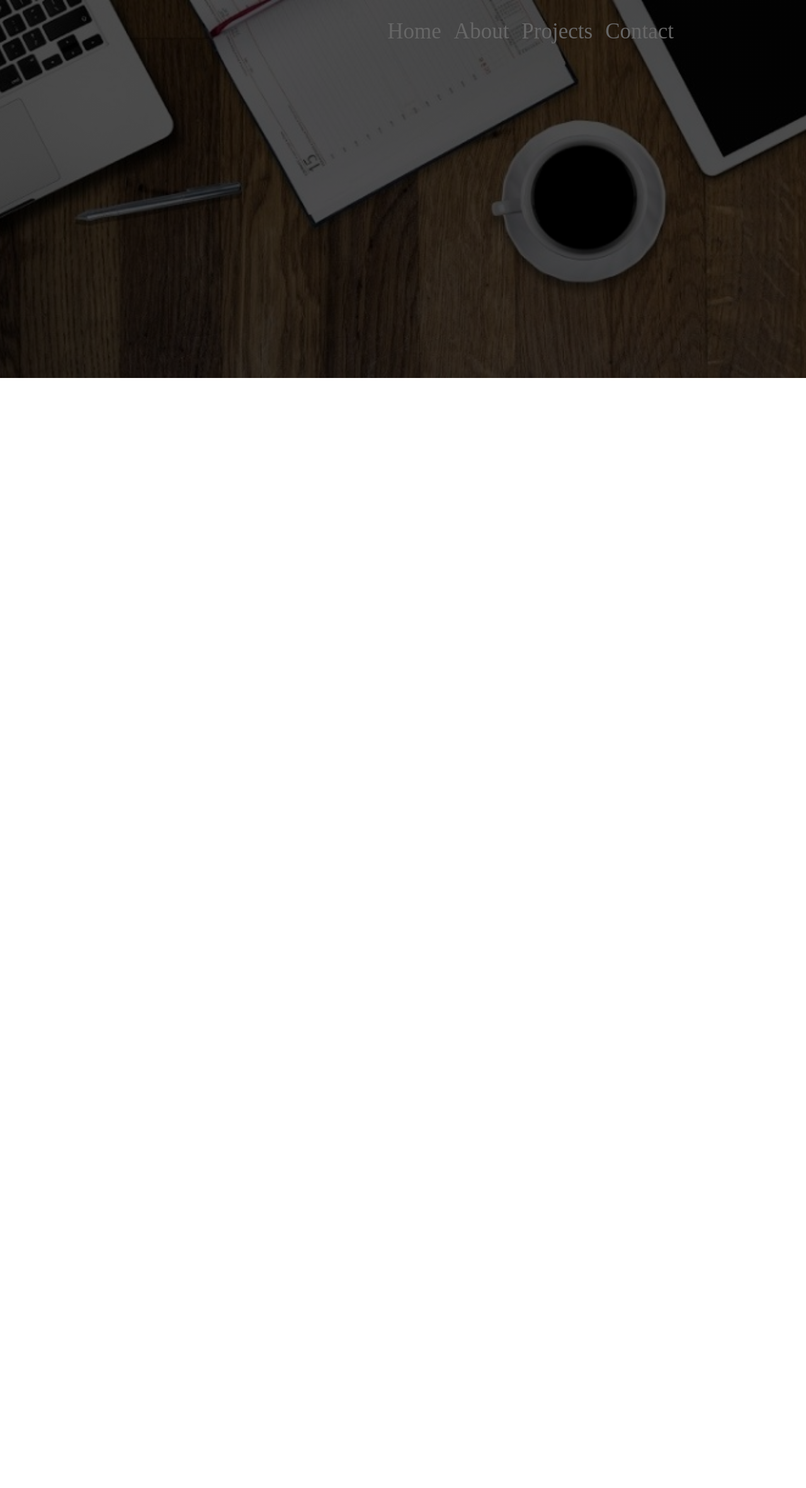
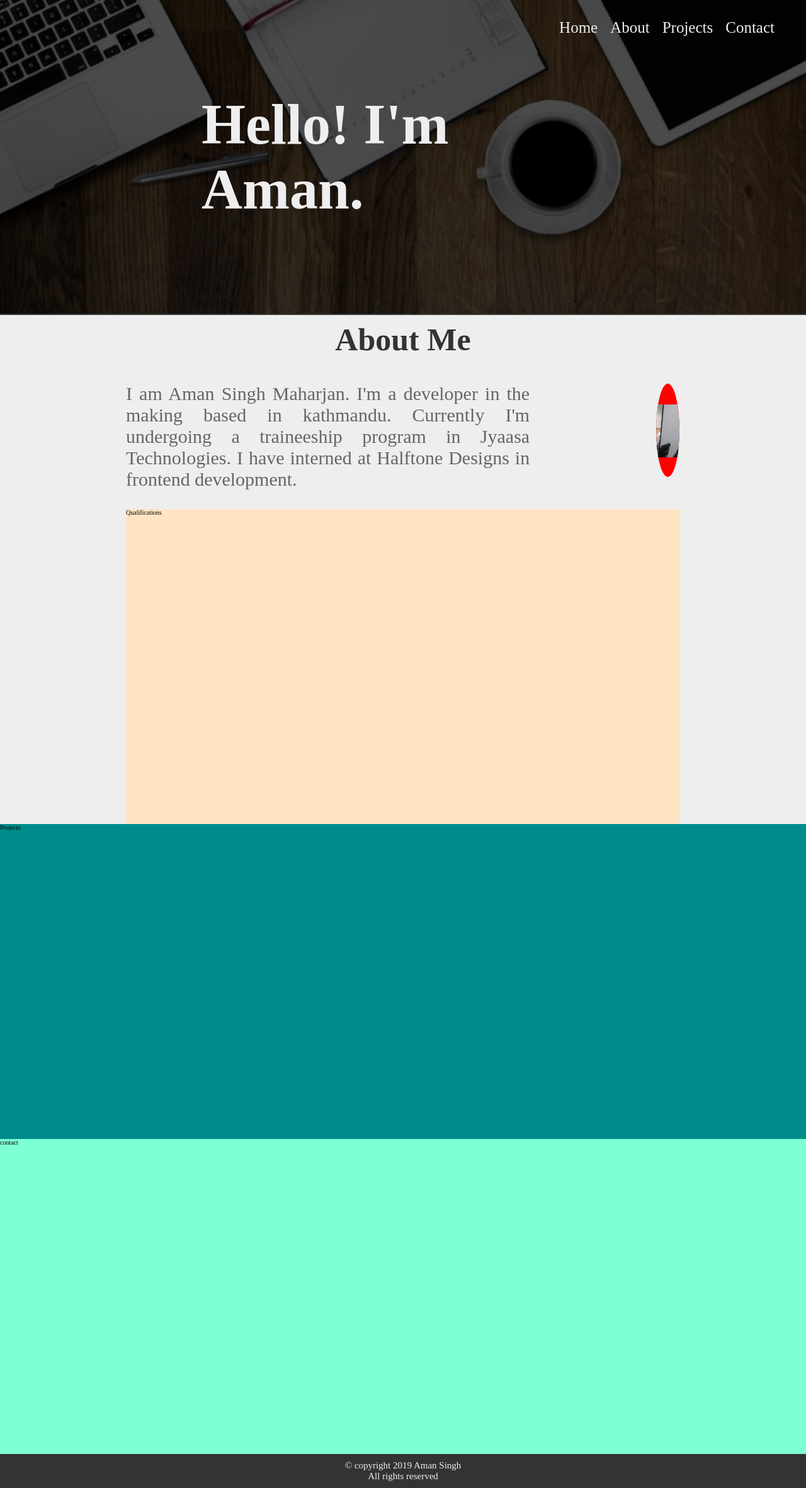
Before and after one commit to ornias9/porto, a PHP site: page / in a window 1280 px wide. Shown: the whole page at 63% size. Before the commit the page ends 600 px from the top, so only its background shows below. Run offline with PHP 8.4, Linux system fonts and the light colour scheme.

Commit message:
footer created + skeletal wrappers created for all section + problem in rounded circle image and its wraper

```diff
--- a/assets/css/style.css
+++ b/assets/css/style.css
@@ -8,20 +8,88 @@
 html {
   font-size: 62.5%; }
 
+.universal-padding {
+  padding: 0 20rem; }
+
+.test {
+  background-color: green;
+  height: 50rem;
+  margin-bottom: 1rem; }
+
 .navigation {
   padding: .5rem 0;
   position: absolute;
   top: 2.5rem;
-  right: 20rem; }
+  right: 4rem; }
   .navigation__box {
     display: flex;
-    font-size: 3.5rem;
-    color: #666; }
+    font-size: 2.5rem;
+    color: #eee; }
   .navigation__item {
     list-style: none;
     margin: 0 1rem; }
 
+.about {
+  background-color: #eee; }
+  .about__title {
+    text-align: center;
+    padding: 1rem 0; }
+  .about__details {
+    display: flex;
+    margin: 3rem 0; }
+  .about__textbox {
+    font-size: 3rem;
+    color: #666;
+    margin-right: 20rem;
+    text-align: justify; }
+  .about__imgbox {
+    background-color: red;
+    height: 15rem;
+    width: 15rem;
+    border: 1px solid #eee;
+    border-radius: 50%;
+    overflow: hidden; }
+  .about__img {
+    display: block;
+    width: 15rem;
+    height: 15rem;
+    object-fit: contain; }
+  .about__qualifications {
+    background-color: bisque;
+    height: 50rem; }
+
+.projects {
+  background-color: darkcyan;
+  height: 50rem; }
+
+.contact {
+  background-color: aquamarine;
+  height: 50rem; }
+
+.footer {
+  background-color: #333;
+  display: flex;
+  justify-content: center;
+  color: #eee;
+  font-size: 1.5rem;
+  text-align: center; }
+  .footer__textbox {
+    margin: 1rem 0; }
+
 .header {
   background: linear-gradient(to right, rgba(0, 0, 0, 0.7), rgba(0, 0, 0, 0.7)), url(../img/desk-banner.jpg) center/cover no-repeat;
-  height: 60rem;
-  position: relative; }
+  height: 50rem;
+  border-bottom: 2px solid #333;
+  position: relative;
+  transition: all .2s; }
+  .header__textbox {
+    position: absolute;
+    top: 50%;
+    left: 50%;
+    transform: translate(-50%, -50%); }
+  .header__primary {
+    color: #eee;
+    font-size: 9rem; }
+  .header__secondary {
+    font-size: 5rem;
+    color: #333; }
--- a/assets/scss/base/_utilities.scss
+++ b/assets/scss/base/_utilities.scss
@@ -0,0 +1,9 @@
+.universal-padding{
+  padding: 0 20rem;
+}
+
+.test{
+  background-color: green;
+  height: 50rem;
+  margin-bottom: 1rem;
+}
--- /dev/null
+++ b/assets/scss/components/_about.scss
@@ -0,0 +1,45 @@
+.about{
+  background-color: #eee;
+
+  &__title{
+    text-align: center;
+    padding: 1rem 0;
+  }
+
+  &__details{
+    // background-color: olive;
+    display: flex;
+    margin: 3rem 0 ;
+  }
+
+  &__textbox{
+    // background-color: blue;
+    font-size: 3rem;
+    color: #666;
+    margin-right: 20rem;
+    text-align: justify;
+    // width: 55%;
+
+  }
+
+  &__imgbox{
+    background-color: red;
+    height: 15rem;
+    width: 15rem;
+    border: 1px solid #eee;
+    border-radius: 50%;
+    overflow: hidden;
+  }
+
+  &__img{
+    display: block;
+    width: 15rem;
+    height: 15rem;
+    object-fit: contain;
+  }
+
+  &__qualifications{
+    background-color: bisque;
+    height: 50rem;
+  }
+}
--- /dev/null
+++ b/assets/scss/components/_contact.scss
@@ -0,0 +1,4 @@
+.contact{
+  background-color: aquamarine;
+  height: 50rem;
+}
--- a/assets/scss/components/_navigation.scss
+++ b/assets/scss/components/_navigation.scss
@@ -4,13 +4,13 @@
 
   position: absolute;
   top: 2.5rem;
-    right: 20rem;
+  right: 4rem;
 
   &__box{
     display: flex;
     // flex-direction: row-reverse;
-        font-size: 3.5rem;
-        color: #666;
+    font-size: 2.5rem;
+    color: #eee;
   }
 
   &__item {
--- /dev/null
+++ b/assets/scss/components/_projects.scss
@@ -0,0 +1,4 @@
+.projects{
+  background-color: darkcyan;
+  height: 50rem;
+}
--- a/assets/scss/layouts/_footer.scss
+++ b/assets/scss/layouts/_footer.scss
@@ -0,0 +1,13 @@
+.footer{
+  background-color: #333;
+  // height: 50rem;
+  display: flex;
+  justify-content: center;
+  color: #eee;
+  font-size: 1.5rem;
+  text-align: center;
+
+  &__textbox{
+    margin: 1rem 0;
+  }
+}
--- a/assets/scss/layouts/_header.scss
+++ b/assets/scss/layouts/_header.scss
@@ -1,11 +1,31 @@
 .header {
-    // background-color: aqua;
+  // background-color: aqua;              //for debugging purposes
   background: linear-gradient(to right,rgba(0, 0, 0, .7), rgba(0, 0, 0, .7)), url(../img/desk-banner.jpg) center/cover no-repeat;         //shorthand property used for below background properties
   // background-image: url(../img/desk-banner.jpg);
   // background-size: cover;
   // background-position: center;
   // background-repeat: no-repeat;
-    height: 60rem;
+  height: 50rem;
+  border-bottom: 2px solid #333;
 
   position: relative;
+  transition: all .2s;
+
+
+  &__textbox{
+    position: absolute;
+    top: 50%;
+    left: 50%;
+    transform: translate(-50%,-50%);
   }
+
+  &__primary{
+    color: #eee;
+    font-size: 9rem;
+  }
+
+  &__secondary{
+    font-size: 5rem;
+    color: #333;
+  }
+}
--- a/assets/scss/main.scss
+++ b/assets/scss/main.scss
@@ -8,6 +8,9 @@
 @import "base/utilities";
 
 @import "components/navigation";
+@import "components/about";
+@import "components/projects";
+@import "components/contact";
 
 @import "layouts/footer";
 @import "layouts/header";
--- a/index.html
+++ b/index.html
@@ -10,7 +10,10 @@
 </head>
 <body>
 
-    <header class="header">
+  <header>
+    <div class="header universal-padding">
+
+      <!-- navigation section start -->
       <nav class="navigation">
           <ul class="navigation__box">
             <li class="navigation__item">Home</li>
@@ -19,7 +22,61 @@
             <li class="navigation__item">Contact</li>
           </ul>
       </nav>
+      <!-- navigation section end -->
+
+
+    <div class="header__textbox">
+        <h1 class="header__primary">Hello! I'm Aman.</h1>
+    </div>
+  </div>
   </header>
 
+  <div class="about universal-padding">
+    <!-- about section title -->
+    <div class="about__title">
+      <h2 class="header__secondary">About Me</h2>
+    </div>
+    <!-- about section title end -->
+
+    <!-- into part in about section start -->
+    <div class="about__details">
+      <div class="about__textbox">
+        <p>I am Aman Singh Maharjan. I'm a developer in the making based in kathmandu.
+            Currently I'm undergoing a traineeship program in Jyaasa Technologies.
+            I have interned at Halftone Designs in frontend development.</p>
+      </div>
+      <div class="about__imgbox">
+        <img src="./assets/img/2019-04-25-125022.jpg" alt="photo" class="about__img">
+      </div>
+    </div>
+    <!-- into part in about section end -->
+
+    <!-- qualifications wrapper start -->
+    <div class="about__qualifications">
+      Qualifications
+    </div>
+    <!-- qualifications wrapper end  -->
+  </div>
+
+  <!-- projects section start -->
+  <div class="projects">
+    Projects
+  </div>
+  <!-- projects section end -->
+
+  <!-- contact section start -->
+  <div class="contact">
+    contact
+  </div>
+  <!-- contact section end -->
+
+  <!-- footer section start -->
+  <footer class="footer">
+    <div class="footer__textbox">
+      <p>&copy; copyright 2019 Aman Singh </p>
+      <P>All rights reserved</P>
+    </div>
+  </footer>
+  <!-- footer section end -->
 </body>
 </html>
```
Also changed, not shown: assets/img/2019-04-25-125022.jpg (added), assets/img/images.jpeg (added). Lines whose indentation alone changed are shown as unchanged.
